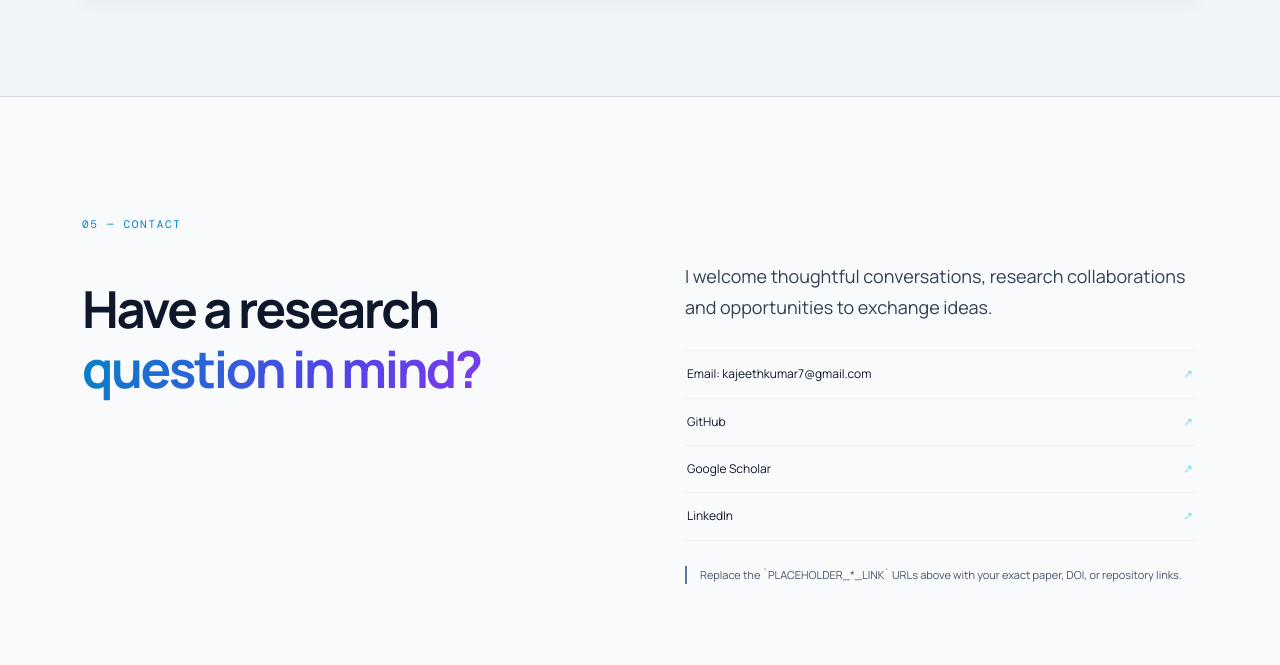
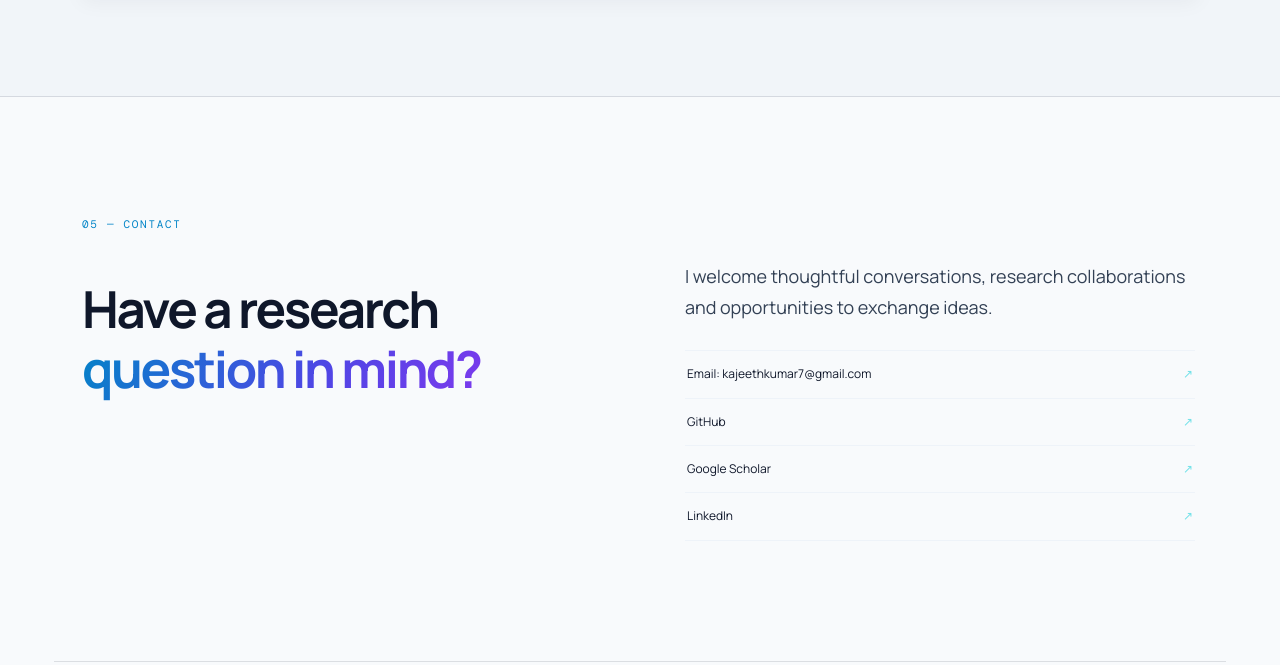
Before and after one commit to kajeethkumar/kajeethkumar.github.io, a plain HTML site: page index.html in a window 1280 px wide. Shown: the part 6339-7004 px from the top of the page. Drawn offline with nearby package versions, Linux system fonts and the light colour scheme.

Commit message:
Update contact section in index.html

```diff
--- a/index.html
+++ b/index.html
@@ -125,7 +125,7 @@
       </div>
     </section>
 
-    <section class="section-wrap contact-section" id="contact"><div class="section-kicker">05 — CONTACT</div><div class="contact-grid"><h2>Have a research<br><span class="gradient-text">question in mind?</span></h2><div><p class="large-copy">I welcome thoughtful conversations, research collaborations and opportunities to exchange ideas.</p><div class="contact-links"><a href="mailto:kajeethkumar7@gmail.com">Email: kajeethkumar7@gmail.com <span>↗</span></a><a href="https://github.com/kajeethkumar" target="_blank" rel="noopener noreferrer">GitHub <span>↗</span></a><a href="https://scholar.google.com/citations?user=aO5jE0wAAAAJ&hl=en" target="_blank" rel="noopener noreferrer">Google Scholar <span>↗</span></a><a href="https://www.linkedin.com/in/kajeeth-kumar-g-69abb8126/" target="_blank" rel="noopener noreferrer">LinkedIn <span>↗</span></a></div><p class="note">Replace the `PLACEHOLDER_*_LINK` URLs above with your exact paper, DOI, or repository links.</p></div></div></section>
+    <section class="section-wrap contact-section" id="contact"><div class="section-kicker">05 — CONTACT</div><div class="contact-grid"><h2>Have a research<br><span class="gradient-text">question in mind?</span></h2><div><p class="large-copy">I welcome thoughtful conversations, research collaborations and opportunities to exchange ideas.</p><div class="contact-links"><a href="mailto:kajeethkumar7@gmail.com">Email: kajeethkumar7@gmail.com <span>↗</span></a><a href="https://github.com/kajeethkumar" target="_blank" rel="noopener noreferrer">GitHub <span>↗</span></a><a href="https://scholar.google.com/citations?user=aO5jE0wAAAAJ&hl=en" target="_blank" rel="noopener noreferrer">Google Scholar <span>↗</span></a><a href="https://www.linkedin.com/in/kajeeth-kumar-g-69abb8126/" target="_blank" rel="noopener noreferrer">LinkedIn <span>↗</span></a></div></div></div></section>
   </main>
   <footer class="site-footer"><a class="brand" href="#home"><span class="brand-mark">K<span>.</span></span><span class="brand-name">KAJEETH KUMAR</span></a><span>Designed for curiosity. Built for the web.</span><span>© <span id="year"></span> Kajeeth Kumar</span></footer>
 
```
